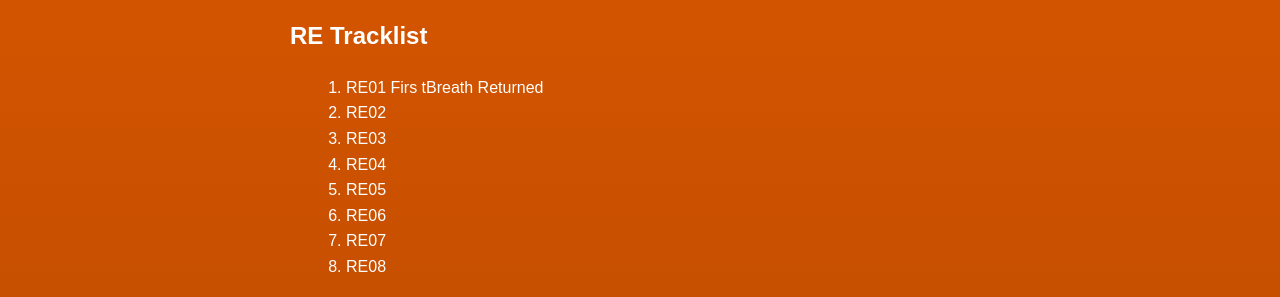
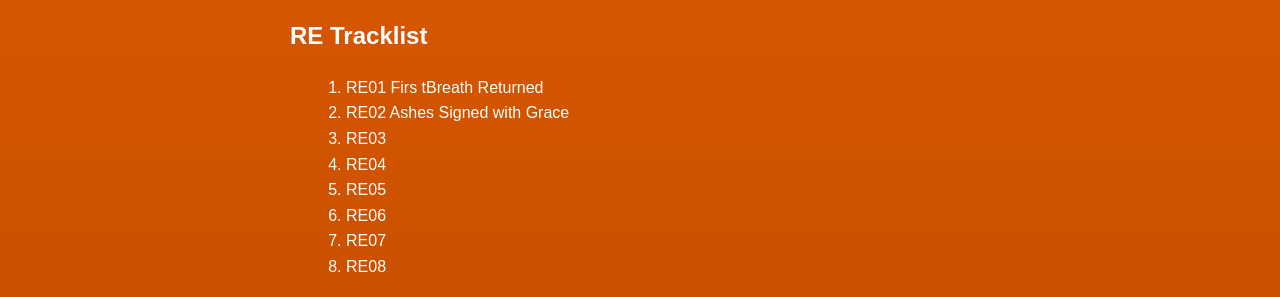
Before and after one commit to etbuti/isle-of-not-alone, a plain HTML site: page nether.html in a window 1280 px wide. Shown: the part 1032-1329 px from the top of the page. Drawn offline with Linux system fonts and the light colour scheme.

Commit message:
Update nether.html

```diff
--- a/nether.html
+++ b/nether.html
@@ -82,7 +82,7 @@
     <div class="RE tracklist">
         <ol>
 <li>RE01 Firs tBreath Returned</li>
-<li>RE02</li>
+<li>RE02 Ashes Signed with Grace</li>
 <li>RE03</li>
 <li>RE04</li>
 <li>RE05 </li>
@@ -104,7 +104,8 @@
 <iframe style="border: 0; width: 350px; height: 442px;" src="https://bandcamp.com/EmbeddedPlayer/track=1553859127/size=large/bgcol=ffffff/linkcol=0687f5/tracklist=false/transparent=true/" seamless><a href="https://billund.bandcamp.com/track/fh07-soul-lock-tower">FH07 SOUL LOCK TOWER by billund</a></iframe>
 <iframe style="border: 0; width: 350px; height: 442px;" src="https://bandcamp.com/EmbeddedPlayer/track=1040255957/size=large/bgcol=ffffff/linkcol=0687f5/tracklist=false/transparent=true/" seamless><a href="https://billund.bandcamp.com/track/fh08-the-whisperer">FH08 THE WHISPERER by BILLUND</a></iframe>
 
-    <iframe style="border: 0; width: 350px; height: 442px;" src="https://bandcamp.com/EmbeddedPlayer/track=1684843887/size=large/bgcol=ffffff/linkcol=0687f5/tracklist=false/transparent=true/" seamless><a href="https://billund.bandcamp.com/track/re01-firs-tbreath-returned">RE01 Firs tBreath Returned by billund</a></iframe>
+<iframe style="border: 0; width: 350px; height: 442px;" src="https://bandcamp.com/EmbeddedPlayer/track=1684843887/size=large/bgcol=ffffff/linkcol=0687f5/tracklist=false/transparent=true/" seamless><a href="https://billund.bandcamp.com/track/re01-firs-tbreath-returned">RE01 Firs tBreath Returned by billund</a></iframe>
+<iframe style="border: 0; width: 350px; height: 442px;" src="https://bandcamp.com/EmbeddedPlayer/track=1288416961/size=large/bgcol=ffffff/linkcol=0687f5/tracklist=false/transparent=true/" seamless><a href="https://billund.bandcamp.com/track/re02-ashes-signed-with-grace">RE02 Ashes Signed with Grace by billund</a></iframe>
 
     <!-- Bandcamp Player -->
     <iframe style="border: 0; width: 100%; height: 470px;"
```
